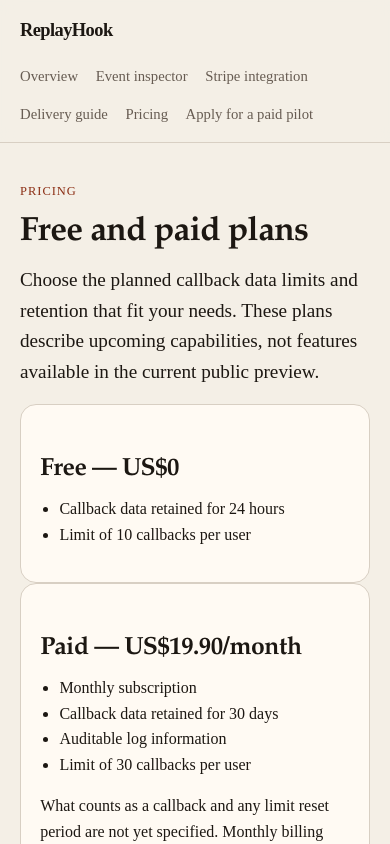
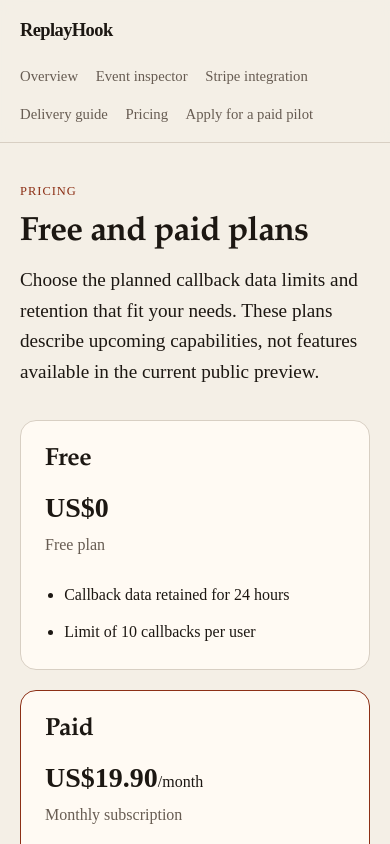
Before and after one commit to rymond686/replayhook, a Next.js app in the folder saas/: page /en/pricing in a window 390 px wide. Shown: the top 844 px of the page. Built offline with nearby package versions, Linux system fonts and the light colour scheme; no server answers.

Commit message:
style: display pricing tiers as responsive side-by-side cards

```diff
--- a/saas/app/en/pricing/page.tsx
+++ b/saas/app/en/pricing/page.tsx
@@ -3,6 +3,7 @@ import { AnalyticsBeacon } from "@/app/components/Analytics";
 import { PilotCta } from "@/app/components/PilotCta";
 import { CONTACT_EMAIL, REFUND_WINDOW } from "@/lib/site";
 import Link from "next/link";
+import styles from "./pricing.module.css";
 
 export const metadata: Metadata = {
   title: "Pricing",
@@ -22,21 +23,27 @@ export default function PricingPage() {
         Choose the planned callback data limits and retention that fit your needs.
         These plans describe upcoming capabilities, not features available in the current public preview.
       </p>
-      <div className="panel">
-        <h2>Free — US$0</h2>
+      <div className={styles.plans}>
+        <section className={`panel ${styles.plan}`} aria-labelledby="free-plan">
+          <h2 id="free-plan">Free</h2>
+          <p className={styles.price}>US$0</p>
+          <p className={`muted ${styles.period}`}>Free plan</p>
           <ul>
             <li>Callback data retained for 24 hours</li>
             <li>Limit of 10 callbacks per user</li>
           </ul>
-      </div>
-      <div className="panel">
-        <h2>Paid — US$19.90/month</h2>
+        </section>
+        <section className={`panel ${styles.plan} ${styles.paid}`} aria-labelledby="paid-plan">
+          <h2 id="paid-plan">Paid</h2>
+          <p className={styles.price}>US$19.90<span>/month</span></p>
+          <p className={`muted ${styles.period}`}>Monthly subscription</p>
           <ul>
-          <li>Monthly subscription</li>
             <li>Callback data retained for 30 days</li>
             <li>Auditable log information</li>
             <li>Limit of 30 callbacks per user</li>
           </ul>
+        </section>
+      </div>
         <p>
           What counts as a callback and any limit reset period are not yet specified.
           Monthly billing does not imply that callback limits reset each month. Confirm these details before purchasing.
@@ -45,7 +52,6 @@ export default function PricingPage() {
           Refunds are available within {REFUND_WINDOW} of purchase. See the{" "}
           <Link href="/en/refund/">Refund Policy</Link>.
         </p>
-      </div>
       <p>
         This static preview does not yet provide customer callback ingestion,
         retention enforcement, or audit-log storage. Apply below to discuss availability;
--- /dev/null
+++ b/saas/app/en/pricing/pricing.module.css
@@ -0,0 +1,18 @@
+.plans {
+  display: grid;
+  grid-template-columns: repeat(2, minmax(0, 1fr));
+  gap: 1.25rem;
+  margin: 2rem 0;
+  align-items: stretch;
+}
+.plan { min-width: 0; padding: 1.5rem; }
+.plan h2 { margin: 0 0 1rem; }
+.price { font-size: clamp(1.75rem, 4vw, 2.5rem); font-weight: 700; line-height: 1.2; margin: 0; }
+.price span { font-size: 1rem; font-weight: 400; }
+.period { margin: 0.5rem 0 1.5rem; }
+.plan ul { padding-left: 1.2rem; margin-bottom: 0; }
+.plan li + li { margin-top: 0.75rem; }
+.paid { border-color: var(--accent); }
+@media (max-width: 600px) {
+  .plans { grid-template-columns: minmax(0, 1fr); }
+}
```
Lines whose indentation alone changed are shown as unchanged.
